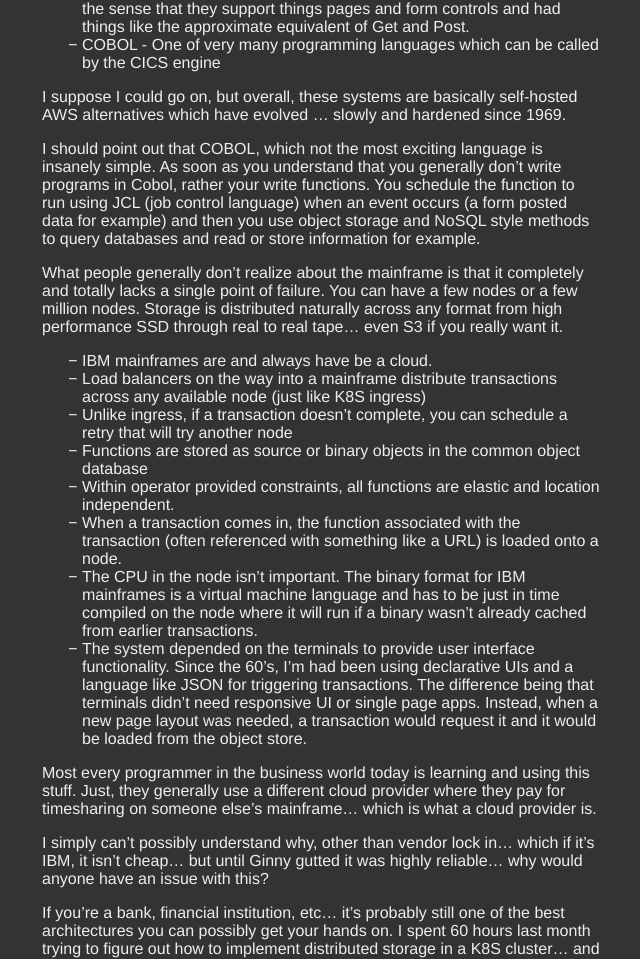
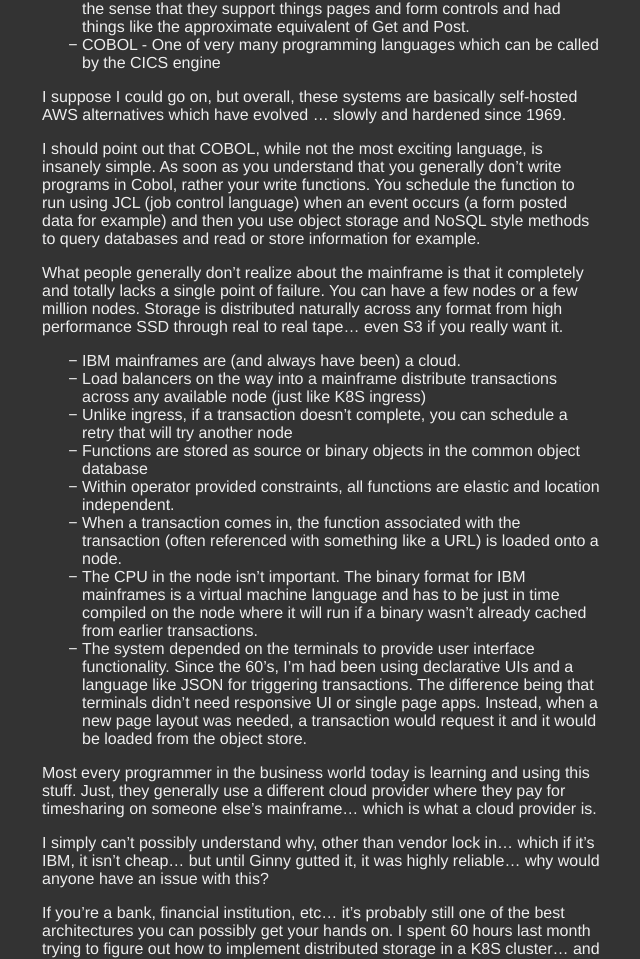
Before and after one commit to afantasia-me/afantasia-me.github.io, a Jekyll site: the page built from _posts/2020-09-05-the-mainframe-is-dead-long-live-the-mainframe.md, in a window 1280 px wide and 1400 px high, scrolled down 1315 px. Shown: the part 120-1079 px from the top of the window, without its empty margins (318-958 px from the left). Built offline with Jekyll 4.4.1, drawn with Linux system fonts in a browser that asks for light colours.

Commit message:
Almost...

```diff
--- a/_posts/2020-09-05-the-mainframe-is-dead-long-live-the-mainframe.md
+++ b/_posts/2020-09-05-the-mainframe-is-dead-long-live-the-mainframe.md
@@ -37,10 +37,10 @@
 >
 > I suppose I could go on, but overall, these systems are basically self-hosted AWS alternatives which have evolved … slowly and hardened since 1969.
 >
-> I should point out that COBOL, which not the most exciting language is insanely simple. As soon as you understand that you generally don't write programs in Cobol, rather your write functions. You schedule the function to run using JCL (job control language) when an event occurs (a form posted data for example) and then you use object storage and NoSQL style methods to query databases and read or store information for example.
+> I should point out that COBOL, while not the most exciting language, is insanely simple. As soon as you understand that you generally don't write programs in Cobol, rather your write functions. You schedule the function to run using JCL (job control language) when an event occurs (a form posted data for example) and then you use object storage and NoSQL style methods to query databases and read or store information for example.
 >
 > What people generally don't realize about the mainframe is that it completely and totally lacks a single point of failure. You can have a few nodes or a few million nodes. Storage is distributed naturally across any format from high performance SSD through real to real tape... even S3 if you really want it.
-> - IBM mainframes are and always have be a cloud.
+> - IBM mainframes are (and always have been) a cloud.
 > - Load balancers on the way into a mainframe distribute transactions across any available node (just like K8S ingress)
 > - Unlike ingress, if a transaction doesn't complete, you can schedule a retry that will try another node
 > - Functions are stored as source or binary objects in the common object database
@@ -51,7 +51,7 @@
 >
 > Most every programmer in the business world today is learning and using this stuff. Just, they generally use a different cloud provider where they pay for timesharing on someone else's mainframe... which is what a cloud provider is.
 >
-> I simply can't possibly understand why, other than vendor lock in... which if it's IBM, it isn't cheap... but until Ginny gutted it was highly reliable... why would anyone have an issue with this?
+> I simply can't possibly understand why, other than vendor lock in... which if it's IBM, it isn't cheap... but until Ginny gutted it, it was highly reliable... why would anyone have an issue with this?
 >
 > If you're a bank, financial institution, etc... it's probably still one of the best architectures you can possibly get your hands on. I spent 60 hours last month trying to figure out how to implement distributed storage in a K8S cluster... and how to implement scheduled rolling backups for it... I spent many additional hours trying to figure our how to automate the entire process of removing a K8S node and adding a new one programmatically, Then there's managing the firmware updates for the physical hardware it's running on... I actually have a 50 or so page document listing all the stupid little things I have to do.... to make a simple web server running OpenFaaS and such.
 >
```
